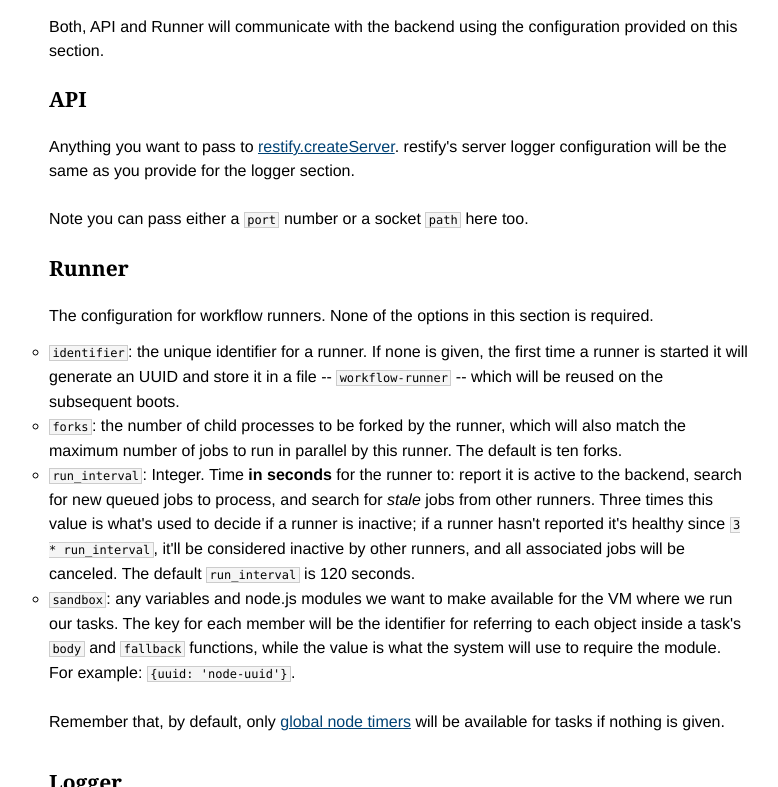
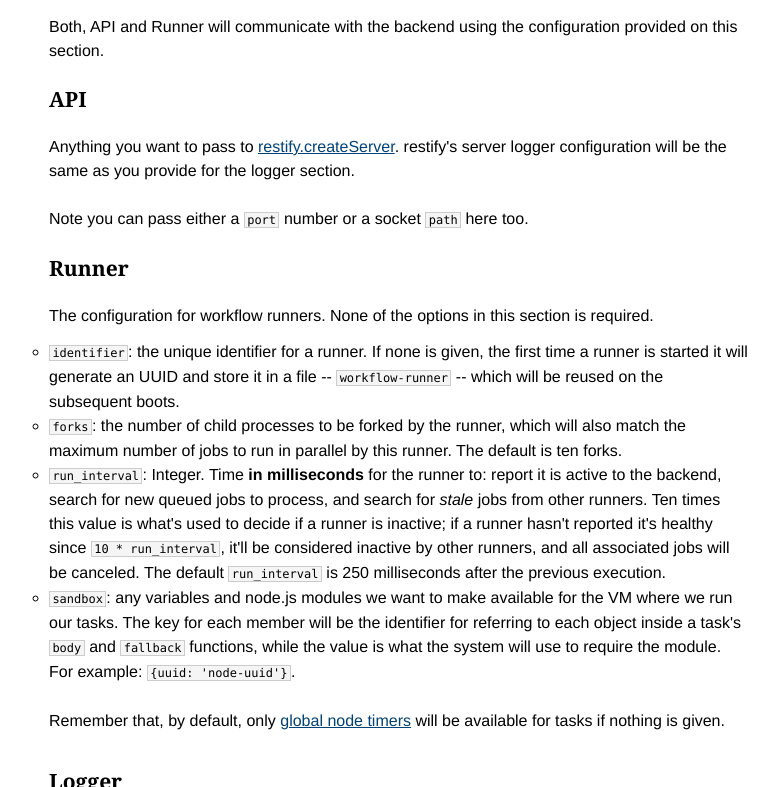
Before and after one commit to TritonDataCenter/node-workflow, a plain HTML site: page index.html in a window 1280 px wide. Shown: the part 9703-10490 px from the top of the page, without its empty margins (241-1019 px from the left). Drawn offline with Linux system fonts and the light colour scheme.

Commit message:
GH-111: Document changes for run_interval

```diff
--- a/index.html
+++ b/index.html
@@ -510,7 +510,7 @@ relevant sections included:</p>
   "runner": {
     "identifier": "cd925eef-93fb-4bfe-a820-2aaedf9fc006",
     "forks": 2,
-    "run_interval": 6,
+    "run_interval": 250,
     "sandbox": {
         "modules": {
             "http": "http",
@@ -571,12 +571,13 @@ time a runner is started it will generate an UUID and store it in a file --
 <li><code>forks</code>: the number of child processes to be forked by the runner, which will
 also match the maximum number of jobs to run in parallel by this runner. The
 default is ten forks.</li>
-<li><code>run_interval</code>: Integer. Time <strong>in seconds</strong> for the runner to: report it is
-active to the backend, search for new queued jobs to process, and search for
-<em>stale</em> jobs from other runners. Three times this value is what's used to
+<li><code>run_interval</code>: Integer. Time <strong>in milliseconds</strong> for the runner to: report it
+is active to the backend, search for new queued jobs to process, and search for
+<em>stale</em> jobs from other runners. Ten times this value is what's used to
 decide if a runner is inactive; if a runner hasn't reported it's healthy since
-<code>3 * run_interval</code>, it'll be considered inactive by other runners, and all
-associated jobs will be canceled. The default <code>run_interval</code> is 120 seconds.</li>
+<code>10 * run_interval</code>, it'll be considered inactive by other runners, and all
+associated jobs will be canceled. The default <code>run_interval</code> is 250 milliseconds
+after the previous execution.</li>
 <li><p><code>sandbox</code>: any variables and node.js modules we want to make available for the
 VM where we run our tasks. The key for each member will be the identifier for
 referring to each object inside a task's <code>body</code> and <code>fallback</code> functions,
```
